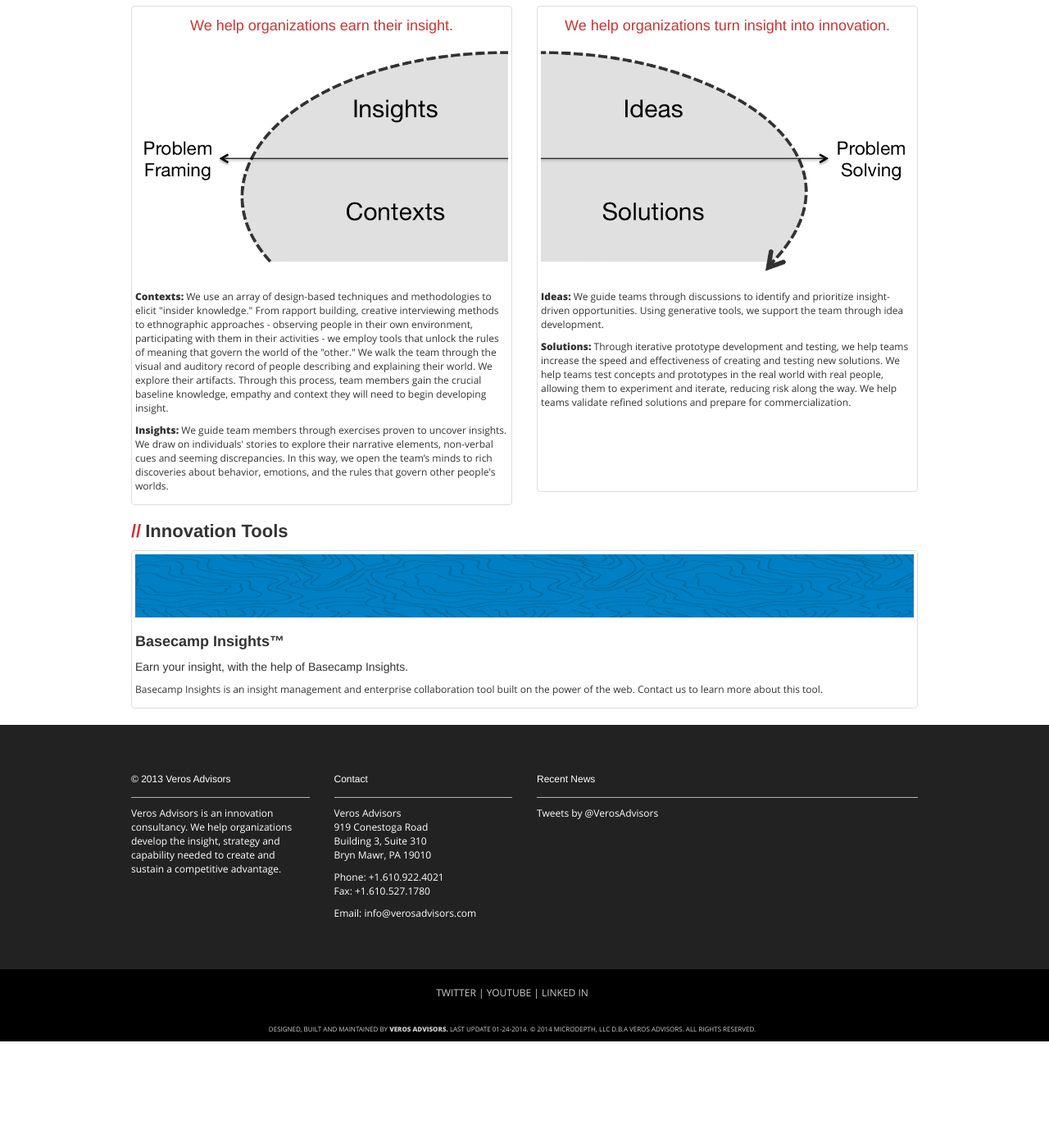
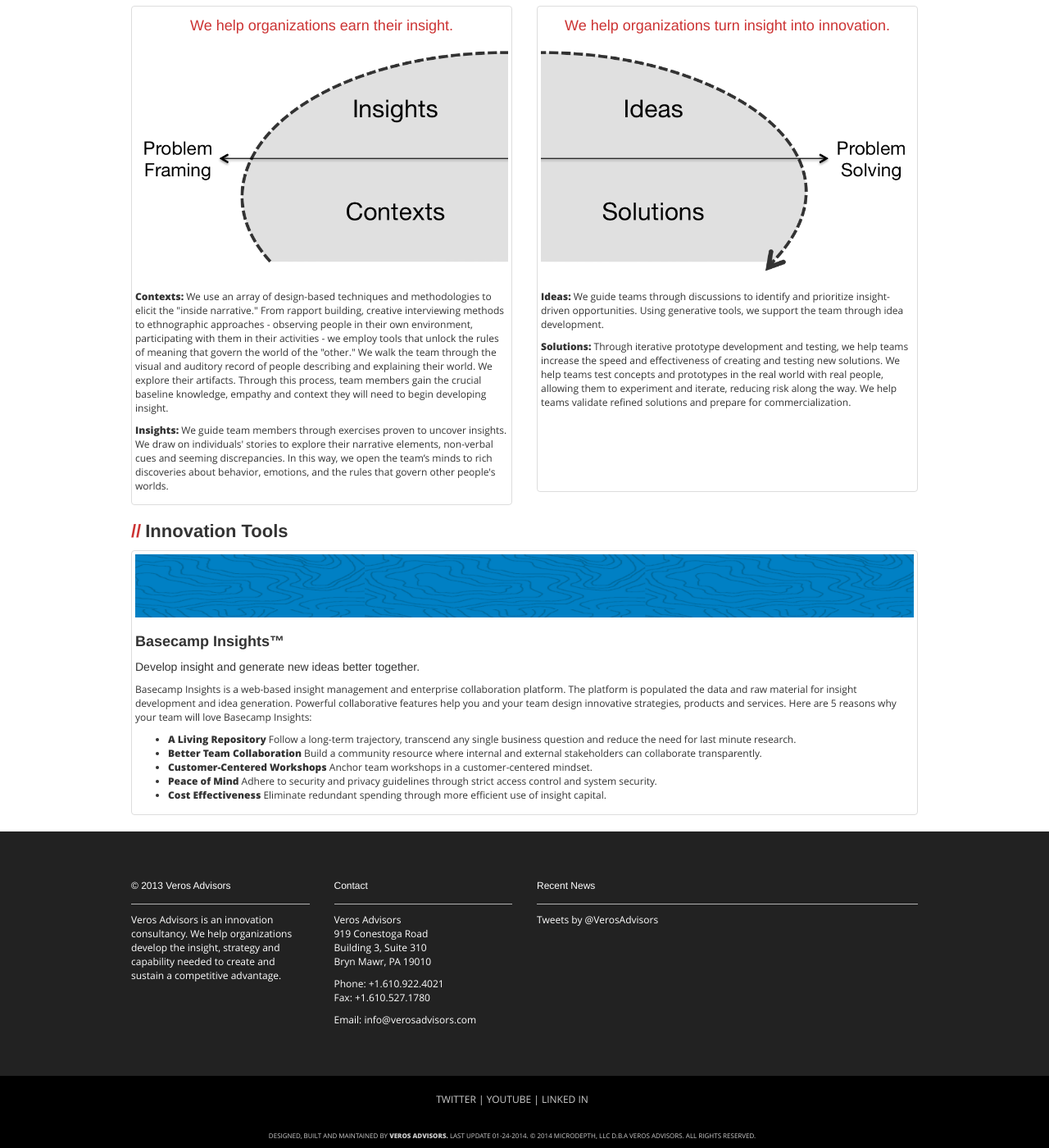
Before and after one commit to verosadvisors/verosadvisors, a Jekyll site: the page built from services.html, in a window 1280 px wide and 1400 px high, scrolled down 460 px. Shown: the whole window at 82% size. Built offline with Jekyll 4.4.1, drawn with Linux system fonts in a browser that asks for light colours; Markdown is read by kramdown in place of the engine named in the settings; comment, search, counter and statistics services are not loaded; before the commit the page ends 1730 px from its top, so only the background shows below that.

Commit message:
basecamp insights

```diff
--- a/services.html
+++ b/services.html
@@ -17,7 +17,7 @@ headline: "We work with forward facing groups on growth initiatives.  We help or
       <img class="services centered" src="./assets/img/services/pf.png" alt="" />
       <p>
        <b>Contexts:</b>
-       We use an array of design-based techniques and methodologies to elicit "insider knowledge."
+       We use an array of design-based techniques and methodologies to elicit the "inside narrative."
        From rapport building, creative interviewing methods to ethnographic approaches
        - observing people in their own environment, participating with them in their activities -
        we employ tools that unlock the rules of meaning that govern the world of the "other."
@@ -65,9 +65,20 @@ headline: "We work with forward facing groups on growth initiatives.  We help or
     <div class="thumbnail">
       <img src="./assets/img/services/basecamp-insights.png" alt="" />
       <h3>Basecamp Insights&trade;</h3>
-      <h5>Earn your insight, with the help of Basecamp Insights.</h5>
+      <h5>Develop insight and generate new ideas better together.</h5>
       <p>
-        Basecamp Insights is an insight management and enterprise collaboration tool built on the power of the web.  Contact us to learn more about this tool.
+        Basecamp Insights is a web-based insight management and enterprise collaboration platform.
+        The platform is populated the data and raw material for insight development and idea generation.
+        Powerful collaborative features help you and your team design innovative strategies, products and services.
+        Here are 5 reasons why your team will love Basecamp Insights:
+        <ul>
+        <li><strong>A Living Repository</strong> Follow a long-term trajectory, transcend any single business question and reduce the need for last minute research.</li>
+        <li><strong>Better Team Collaboration</strong> Build a community resource where internal and external stakeholders can collaborate transparently.</li>
+        <li><strong>Customer-Centered Workshops</strong> Anchor team workshops in a customer-centered mindset.</li>
+        <li><strong>Peace of Mind</strong>  Adhere to security and privacy guidelines through strict access control and system security.</li>
+        <li><strong>Cost Effectiveness</strong> Eliminate redundant spending through more efficient use of insight capital.</li>
+        </ul>
+
       </p>
     </div> <!--- /.thumbnail -->
   </div> <!--- /col-md-6 -->
```
